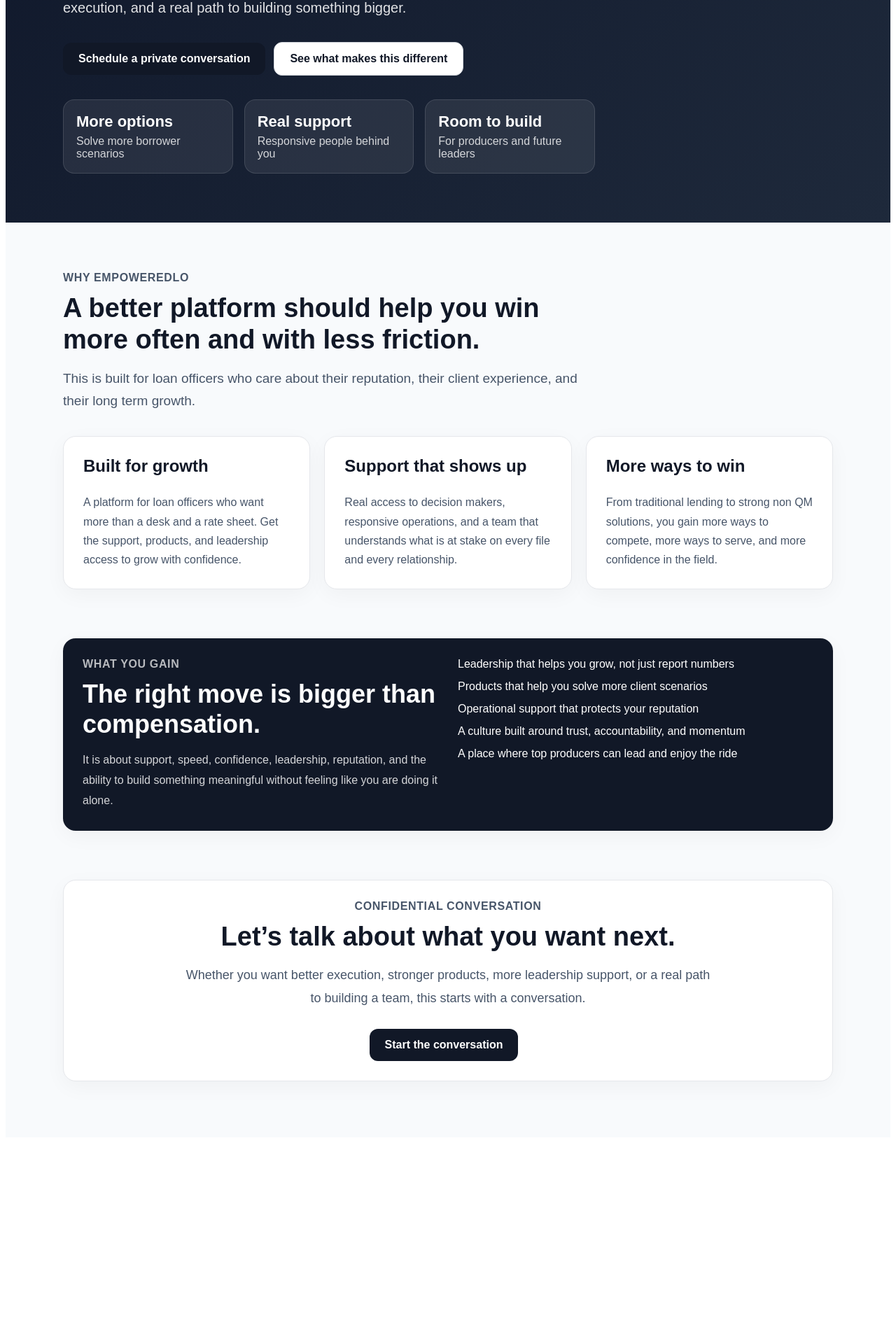
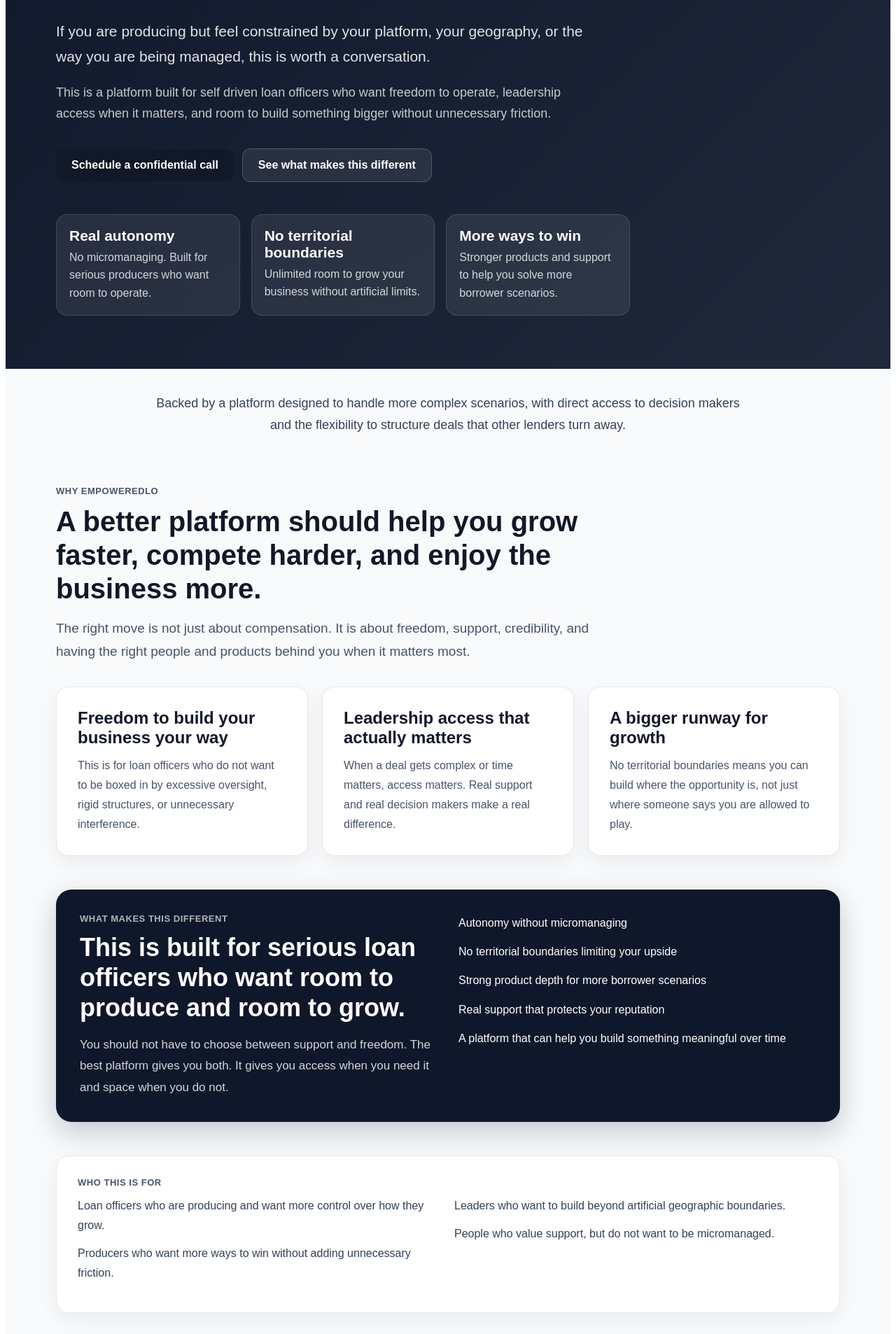
Before and after one commit to cadickie/empoweredlo, a Next.js app: page / in a window 1280 px wide. Shown: the part 374-2280 px from the top of the page at 70% size. Before the commit the page ends 2007 px from the top, so only its background shows below. Built offline with nearby package versions, Linux system fonts and the light colour scheme.

Commit message:
Update page.jsx

```diff
--- a/app/page.jsx
+++ b/app/page.jsx
@@ -1,6 +1,6 @@
 export default function Home() {
   const sectionStyle = {
-    maxWidth: "1100px",
+    maxWidth: "1120px",
     margin: "0 auto",
     padding: "0 24px",
   };
@@ -9,8 +9,16 @@ export default function Home() {
     background: "#ffffff",
     border: "1px solid #e5e7eb",
     borderRadius: "18px",
-    padding: "28px",
-    boxShadow: "0 8px 30px rgba(0,0,0,0.04)",
+    padding: "30px",
+    boxShadow: "0 10px 30px rgba(15, 23, 42, 0.06)",
+  };
+
+  const darkCardStyle = {
+    background: "#0f172a",
+    color: "#ffffff",
+    borderRadius: "22px",
+    padding: "34px",
+    boxShadow: "0 14px 40px rgba(15, 23, 42, 0.22)",
   };
 
   const buttonPrimary = {
@@ -22,36 +30,55 @@ export default function Home() {
     textDecoration: "none",
     fontWeight: 600,
     marginRight: "12px",
+    marginBottom: "12px",
   };
 
   const buttonSecondary = {
     display: "inline-block",
-    background: "#ffffff",
-    color: "#111827",
+    background: "rgba(255,255,255,0.08)",
+    color: "#ffffff",
     padding: "14px 22px",
     borderRadius: "12px",
     textDecoration: "none",
     fontWeight: 600,
-    border: "1px solid #d1d5db",
+    border: "1px solid rgba(255,255,255,0.18)",
+    marginBottom: "12px",
+  };
+
+  const lightButton = {
+    display: "inline-block",
+    background: "#111827",
+    color: "#ffffff",
+    padding: "14px 22px",
+    borderRadius: "12px",
+    textDecoration: "none",
+    fontWeight: 600,
   };
 
   return (
-    <main style={{ fontFamily: "Arial, sans-serif", color: "#111827", background: "#f8fafc" }}>
+    <main
+      style={{
+        fontFamily: "Arial, sans-serif",
+        color: "#111827",
+        background: "#f8fafc",
+      }}
+    >
       <section
         style={{
           background: "linear-gradient(135deg, #0f172a 0%, #1e293b 100%)",
           color: "#ffffff",
-          padding: "80px 0 70px",
+          padding: "84px 0 76px",
         }}
       >
         <div style={sectionStyle}>
-          <div style={{ maxWidth: "760px" }}>
+          <div style={{ maxWidth: "820px" }}>
             <div
               style={{
                 display: "inline-block",
                 padding: "8px 14px",
                 borderRadius: "999px",
-                background: "rgba(255,255,255,0.12)",
+                background: "rgba(255,255,255,0.10)",
+                border: "1px solid rgba(255,255,255,0.14)",
                 fontSize: "14px",
                 marginBottom: "22px",
               }}
@@ -61,35 +88,53 @@ export default function Home() {
 
             <h1
               style={{
-                fontSize: "52px",
-                lineHeight: 1.1,
+                fontSize: "54px",
+                lineHeight: 1.08,
                 margin: "0 0 20px",
                 fontWeight: 700,
+                maxWidth: "780px",
               }}
             >
-              Empowering loan officers to grow, lead, and actually enjoy the ride.
+              Built for loan officers who want autonomy, real access, and the ability to grow without limits.
             </h1>
 
             <p
               style={{
-                fontSize: "20px",
+                fontSize: "21px",
                 lineHeight: 1.7,
                 color: "rgba(255,255,255,0.88)",
-                margin: "0 0 32px",
+                margin: "0 0 18px",
+                maxWidth: "760px",
               }}
             >
-              A recruiting platform for loan officers who want real support, stronger products, better execution, and a real path to building something bigger.
+              If you are producing but feel constrained by your platform, your geography, or the way you are being managed, this is worth a conversation.
+            </p>
+
+            <p
+              style={{
+                fontSize: "18px",
+                lineHeight: 1.7,
+                color: "rgba(255,255,255,0.76)",
+                margin: "0 0 34px",
+                maxWidth: "760px",
+              }}
+            >
+              This is a platform built for self driven loan officers who want freedom to operate, leadership access when it matters, and room to build something bigger without unnecessary friction.
             </p>
 
             <div style={{ marginBottom: "34px" }}>
-              <a href="#connect" style={buttonPrimary}>Schedule a private conversation</a>
-              <a href="#why" style={buttonSecondary}>See what makes this different</a>
+              <a href="mailto:cdickie@changemtg.com" style={buttonPrimary}>
+                Schedule a confidential call
+              </a>
+              <a href="#why" style={buttonSecondary}>
+                See what makes this different
+              </a>
             </div>
 
             <div
               style={{
                 display: "grid",
-                gridTemplateColumns: "repeat(auto-fit, minmax(180px, 1fr))",
+                gridTemplateColumns: "repeat(auto-fit, minmax(210px, 1fr))",
                 gap: "16px",
               }}
             >
@@ -101,8 +146,12 @@ export default function Home() {
                   border: "1px solid rgba(255,255,255,0.12)",
                 }}
               >
-                <div style={{ fontSize: "22px", fontWeight: 700, marginBottom: "6px" }}>More options</div>
-                <div style={{ color: "rgba(255,255,255,0.8)" }}>Solve more borrower scenarios</div>
+                <div style={{ fontSize: "21px", fontWeight: 700, marginBottom: "6px" }}>
+                  Real autonomy
+                </div>
+                <div style={{ color: "rgba(255,255,255,0.8)", lineHeight: 1.6 }}>
+                  No micromanaging. Built for serious producers who want room to operate.
+                </div>
               </div>
 
               <div
@@ -113,8 +162,12 @@ export default function Home() {
                   border: "1px solid rgba(255,255,255,0.12)",
                 }}
               >
-                <div style={{ fontSize: "22px", fontWeight: 700, marginBottom: "6px" }}>Real support</div>
-                <div style={{ color: "rgba(255,255,255,0.8)" }}>Responsive people behind you</div>
+                <div style={{ fontSize: "21px", fontWeight: 700, marginBottom: "6px" }}>
+                  No territorial boundaries
+                </div>
+                <div style={{ color: "rgba(255,255,255,0.8)", lineHeight: 1.6 }}>
+                  Unlimited room to grow your business without artificial limits.
+                </div>
               </div>
 
               <div
@@ -125,25 +178,69 @@ export default function Home() {
                   border: "1px solid rgba(255,255,255,0.12)",
                 }}
               >
-                <div style={{ fontSize: "22px", fontWeight: 700, marginBottom: "6px" }}>Room to build</div>
-                <div style={{ color: "rgba(255,255,255,0.8)" }}>For producers and future leaders</div>
+                <div style={{ fontSize: "21px", fontWeight: 700, marginBottom: "6px" }}>
+                  More ways to win
+                </div>
+                <div style={{ color: "rgba(255,255,255,0.8)", lineHeight: 1.6 }}>
+                  Stronger products and support to help you solve more borrower scenarios.
+                </div>
               </div>
             </div>
           </div>
         </div>
       </section>
 
-      <section id="why" style={{ padding: "70px 0" }}>
+      <section style={{ padding: "34px 0 10px" }}>
         <div style={sectionStyle}>
-          <div style={{ maxWidth: "760px", marginBottom: "34px" }}>
-            <div style={{ color: "#475569", fontWeight: 700, marginBottom: "12px", letterSpacing: "0.04em" }}>
+          <p
+            style={{
+              maxWidth: "860px",
+              margin: "0 auto",
+              textAlign: "center",
+              fontSize: "18px",
+              lineHeight: 1.75,
+              color: "#334155",
+            }}
+          >
+            Backed by a platform designed to handle more complex scenarios, with direct access to decision makers and the flexibility to structure deals that other lenders turn away.
+          </p>
+        </div>
+      </section>
+
+      <section id="why" style={{ padding: "60px 0 28px" }}>
+        <div style={sectionStyle}>
+          <div style={{ maxWidth: "780px", marginBottom: "34px" }}>
+            <div
+              style={{
+                color: "#475569",
+                fontWeight: 700,
+                marginBottom: "12px",
+                letterSpacing: "0.04em",
+                fontSize: "13px",
+              }}
+            >
               WHY EMPOWEREDLO
             </div>
-            <h2 style={{ fontSize: "38px", lineHeight: 1.2, margin: "0 0 16px" }}>
-              A better platform should help you win more often and with less friction.
+
+            <h2
+              style={{
+                fontSize: "40px",
+                lineHeight: 1.2,
+                margin: "0 0 16px",
+              }}
+            >
+              A better platform should help you grow faster, compete harder, and enjoy the business more.
             </h2>
-            <p style={{ fontSize: "19px", lineHeight: 1.7, color: "#475569", margin: 0 }}>
-              This is built for loan officers who care about their reputation, their client experience, and their long term growth.
+
+            <p
+              style={{
+                fontSize: "19px",
+                lineHeight: 1.75,
+                color: "#475569",
+                margin: 0,
+              }}
+            >
+              The right move is not just about compensation. It is about freedom, support, credibility, and having the right people and products behind you when it matters most.
             </p>
           </div>
 
@@ -155,79 +252,163 @@ export default function Home() {
             }}
           >
             <div style={cardStyle}>
-              <h3 style={{ marginTop: 0, fontSize: "24px" }}>Built for growth</h3>
-              <p style={{ color: "#475569", lineHeight: 1.7, marginBottom: 0 }}>
-                A platform for loan officers who want more than a desk and a rate sheet. Get the support, products, and leadership access to grow with confidence.
+              <h3 style={{ margin: "0 0 12px", fontSize: "24px" }}>Freedom to build your business your way</h3>
+              <p style={{ color: "#475569", lineHeight: 1.75, margin: 0 }}>
+                This is for loan officers who do not want to be boxed in by excessive oversight, rigid structures, or unnecessary interference.
               </p>
             </div>
 
             <div style={cardStyle}>
-              <h3 style={{ marginTop: 0, fontSize: "24px" }}>Support that shows up</h3>
-              <p style={{ color: "#475569", lineHeight: 1.7, marginBottom: 0 }}>
-                Real access to decision makers, responsive operations, and a team that understands what is at stake on every file and every relationship.
+              <h3 style={{ margin: "0 0 12px", fontSize: "24px" }}>Leadership access that actually matters</h3>
+              <p style={{ color: "#475569", lineHeight: 1.75, margin: 0 }}>
+                When a deal gets complex or time matters, access matters. Real support and real decision makers make a real difference.
               </p>
             </div>
 
             <div style={cardStyle}>
-              <h3 style={{ marginTop: 0, fontSize: "24px" }}>More ways to win</h3>
-              <p style={{ color: "#475569", lineHeight: 1.7, marginBottom: 0 }}>
-                From traditional lending to strong non QM solutions, you gain more ways to compete, more ways to serve, and more confidence in the field.
+              <h3 style={{ margin: "0 0 12px", fontSize: "24px" }}>A bigger runway for growth</h3>
+              <p style={{ color: "#475569", lineHeight: 1.75, margin: 0 }}>
+                No territorial boundaries means you can build where the opportunity is, not just where someone says you are allowed to play.
               </p>
             </div>
           </div>
         </div>
       </section>
 
-      <section style={{ padding: "0 0 70px" }}>
+      <section style={{ padding: "20px 0 30px" }}>
         <div style={sectionStyle}>
-          <div
-            style={{
-              ...cardStyle,
-              background: "#111827",
-              color: "#ffffff",
-              border: "none",
-            }}
-          >
+          <div style={darkCardStyle}>
             <div
               style={{
                 display: "grid",
-                gridTemplateColumns: "repeat(auto-fit, minmax(260px, 1fr))",
-                gap: "28px",
+                gridTemplateColumns: "repeat(auto-fit, minmax(280px, 1fr))",
+                gap: "30px",
                 alignItems: "start",
               }}
             >
               <div>
-                <div style={{ color: "rgba(255,255,255,0.7)", fontWeight: 700, marginBottom: "12px", letterSpacing: "0.04em" }}>
-                  WHAT YOU GAIN
+                <div
+                  style={{
+                    color: "rgba(255,255,255,0.68)",
+                    fontWeight: 700,
+                    marginBottom: "12px",
+                    letterSpacing: "0.04em",
+                    fontSize: "13px",
+                  }}
+                >
+                  WHAT MAKES THIS DIFFERENT
                 </div>
-                <h2 style={{ fontSize: "36px", lineHeight: 1.2, margin: "0 0 16px" }}>
-                  The right move is bigger than compensation.
+
+                <h2
+                  style={{
+                    fontSize: "36px",
+                    lineHeight: 1.2,
+                    margin: "0 0 16px",
+                  }}
+                >
+                  This is built for serious loan officers who want room to produce and room to grow.
                 </h2>
-                <p style={{ color: "rgba(255,255,255,0.82)", lineHeight: 1.8, margin: 0 }}>
-                  It is about support, speed, confidence, leadership, reputation, and the ability to build something meaningful without feeling like you are doing it alone.
+
+                <p
+                  style={{
+                    color: "rgba(255,255,255,0.82)",
+                    lineHeight: 1.8,
+                    margin: 0,
+                    fontSize: "17px",
+                  }}
+                >
+                  You should not have to choose between support and freedom. The best platform gives you both. It gives you access when you need it and space when you do not.
                 </p>
               </div>
 
               <div>
-                <div style={{ marginBottom: "14px" }}>Leadership that helps you grow, not just report numbers</div>
-                <div style={{ marginBottom: "14px" }}>Products that help you solve more client scenarios</div>
-                <div style={{ marginBottom: "14px" }}>Operational support that protects your reputation</div>
-                <div style={{ marginBottom: "14px" }}>A culture built around trust, accountability, and momentum</div>
-                <div>A place where top producers can lead and enjoy the ride</div>
+                <div style={{ marginBottom: "14px", lineHeight: 1.7 }}>
+                  Autonomy without micromanaging
+                </div>
+                <div style={{ marginBottom: "14px", lineHeight: 1.7 }}>
+                  No territorial boundaries limiting your upside
+                </div>
+                <div style={{ marginBottom: "14px", lineHeight: 1.7 }}>
+                  Strong product depth for more borrower scenarios
+                </div>
+                <div style={{ marginBottom: "14px", lineHeight: 1.7 }}>
+                  Real support that protects your reputation
+                </div>
+                <div style={{ lineHeight: 1.7 }}>
+                  A platform that can help you build something meaningful over time
+                </div>
               </div>
             </div>
           </div>
         </div>
       </section>
 
-      <section id="connect" style={{ padding: "0 0 80px" }}>
+      <section style={{ padding: "18px 0 30px" }}>
+        <div style={sectionStyle}>
+          <div style={cardStyle}>
+            <div
+              style={{
+                color: "#475569",
+                fontWeight: 700,
+                marginBottom: "12px",
+                letterSpacing: "0.04em",
+                fontSize: "13px",
+              }}
+            >
+              WHO THIS IS FOR
+            </div>
+
+            <div
+              style={{
+                display: "grid",
+                gridTemplateColumns: "repeat(auto-fit, minmax(250px, 1fr))",
+                gap: "18px",
+              }}
+            >
+              <div>
+                <p style={{ margin: "0 0 12px", lineHeight: 1.75, color: "#334155" }}>
+                  Loan officers who are producing and want more control over how they grow.
+                </p>
+                <p style={{ margin: "0 0 12px", lineHeight: 1.75, color: "#334155" }}>
+                  Producers who want more ways to win without adding unnecessary friction.
+                </p>
+              </div>
+
+              <div>
+                <p style={{ margin: "0 0 12px", lineHeight: 1.75, color: "#334155" }}>
+                  Leaders who want to build beyond artificial geographic boundaries.
+                </p>
+                <p style={{ margin: 0, lineHeight: 1.75, color: "#334155" }}>
+                  People who value support, but do not want to be micromanaged.
+                </p>
+              </div>
+            </div>
+          </div>
+        </div>
+      </section>
+
+      <section id="connect" style={{ padding: "18px 0 88px" }}>
         <div style={sectionStyle}>
           <div style={{ ...cardStyle, textAlign: "center" }}>
-            <div style={{ color: "#475569", fontWeight: 700, marginBottom: "12px", letterSpacing: "0.04em" }}>
+            <div
+              style={{
+                color: "#475569",
+                fontWeight: 700,
+                marginBottom: "12px",
+                letterSpacing: "0.04em",
+                fontSize: "13px",
+              }}
+            >
               CONFIDENTIAL CONVERSATION
             </div>
 
-            <h2 style={{ fontSize: "38px", lineHeight: 1.2, margin: "0 0 16px" }}>
+            <h2
+              style={{
+                fontSize: "40px",
+                lineHeight: 1.2,
+                margin: "0 0 16px",
+              }}
+            >
               Let’s talk about what you want next.
             </h2>
 
@@ -240,11 +421,11 @@ export default function Home() {
                 fontSize: "18px",
               }}
             >
-              Whether you want better execution, stronger products, more leadership support, or a real path to building a team, this starts with a conversation.
+              If autonomy, unlimited growth, and a stronger platform matter to you, let’s have a quick and confidential conversation.
             </p>
 
-            <a href="mailto:your@email.com" style={buttonPrimary}>
-              Start the conversation
+            <a href="mailto:cdickie@changemtg.com" style={lightButton}>
+              Let’s have a quick, confidential conversation
             </a>
           </div>
         </div>
```
